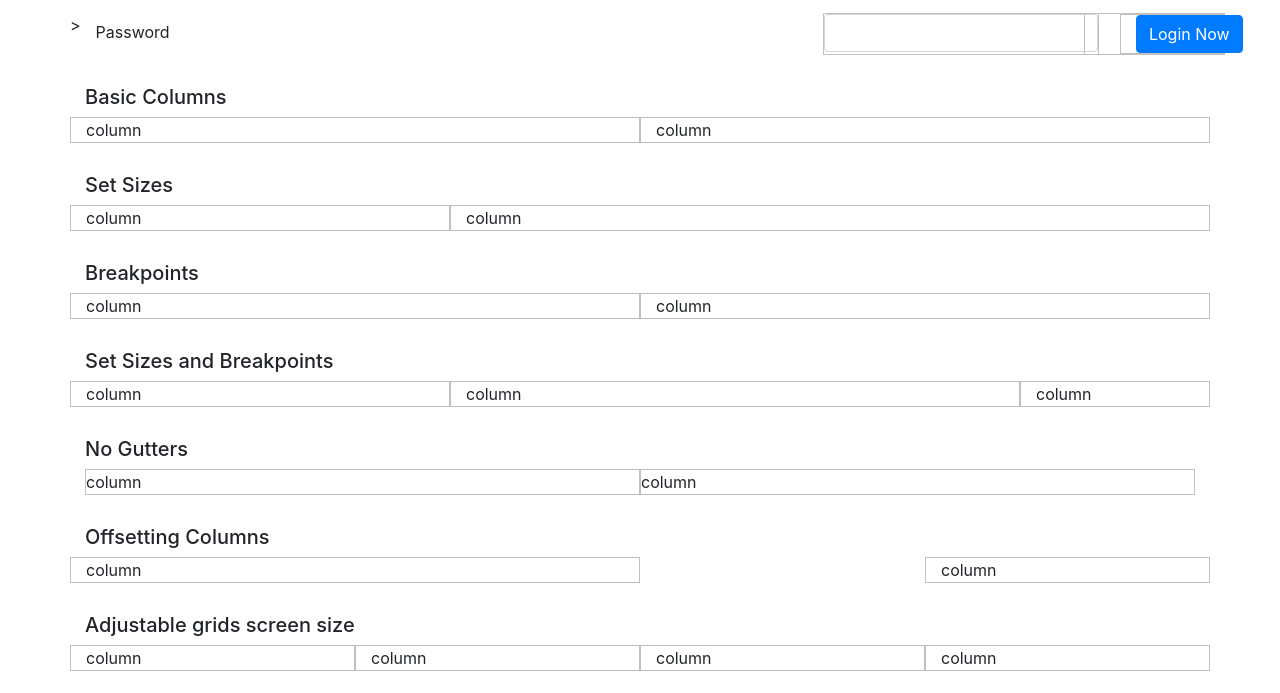
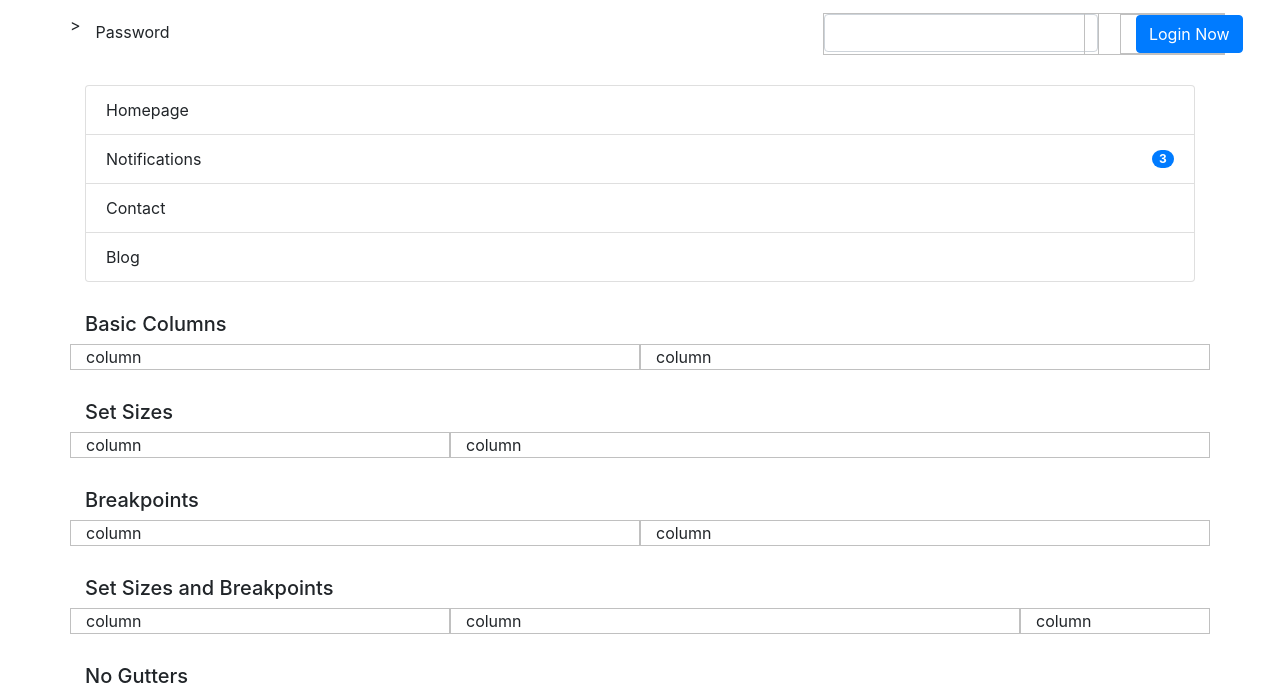
Before and after one commit to jlbouche/bootstrap-4-practice, a plain HTML site: page index.html in a window 1280 px wide. Shown: the part 101-794 px from the top of the page. Drawn offline with nearby package versions, Linux system fonts and the light colour scheme.

Commit message:
list practice

```diff
--- a/index.html
+++ b/index.html
@@ -2,9 +2,12 @@
 <html lang="en">
     <head>
         <!-- Required meta tags -->
+
         <meta charset="utf-8">
         <meta name="viewport" content="width=device-width, initial-scale=1, shrink-to-fit=no">
+
         <!-- Bootstrap CSS -->
+
         <link rel="stylesheet" href="https://maxcdn.bootstrapcdn.com/bootstrap/4.0.0/css/bootstrap.min.css" integrity="sha384-Gn5384xqQ1aoWXA+058RXPxPg6fy4IWvTNh0E263XmFcJlSAwiGgFAW/dAiS6JXm" crossorigin="anonymous">
         <title>Bootstrap 4</title>
         <style type="text/css">
@@ -15,6 +18,7 @@
     </head>
     <body>
         <!--navbar practice-->
+
         <nav class="navbar-light bg-light navbar-expand-lg fixed-top">
             <a href="#" class="navbar-brand">My Website</a>
             <button class="navbar-toggler" data-toggle="collapse" data-target="navbarCollapse">
@@ -85,7 +89,28 @@
             </form>
         </div>
 
+        <!--list groups-->
+
+        <div class="container" style="margin-top:30px">
+            <ul class="list-group">
+                <li class="list-group-item ">
+                    Homepage
+                </li>
+                <li class="list-group-item  d-flex justify-content-between align-items-center">
+                    Notifications
+                    <span class="badge badge-primary badge-pill">3</span>
+                </li>
+                <li class="list-group-item ">
+                    Contact
+                </li>
+                <li class="list-group-item">
+                    Blog
+                </li>
+            </ul>
+        </div>
+
         <!--column examples/practice-->
+
         <div class="container" style="margin-top:30px;">
             <h5>Basic Columns</h5>
             <div class="row">
```
